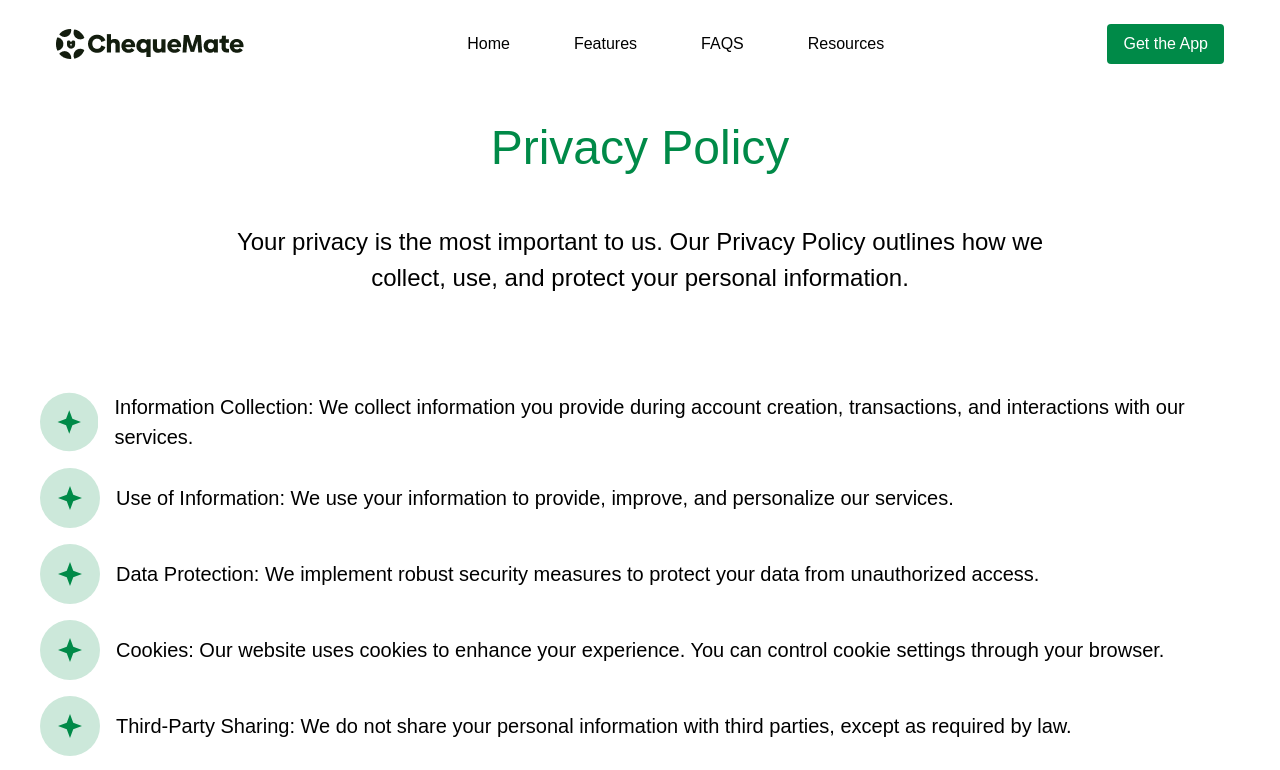
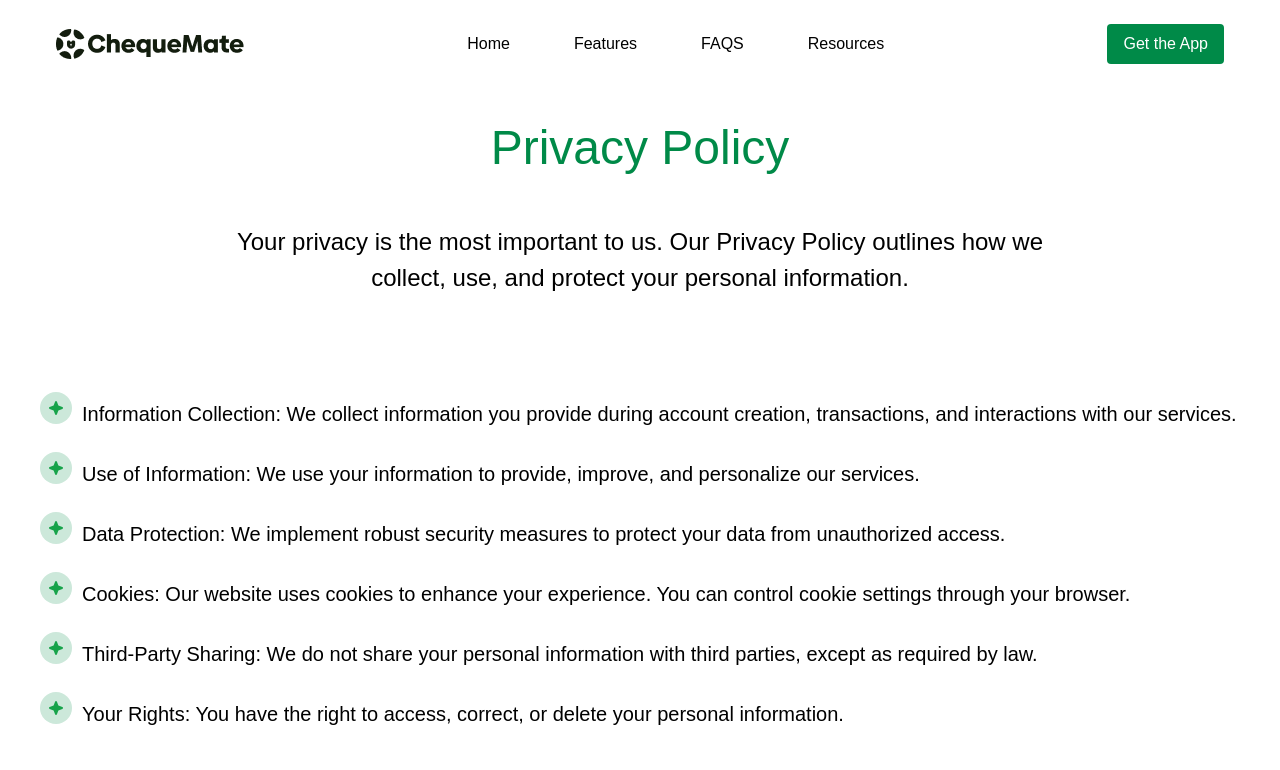
Before and after one commit to cyndylove1/chequie, a React (Vite) app: page /privacy in a window 1280 px wide. Shown: the top 770 px of the page. Built offline with nearby package versions, Linux system fonts and the light colour scheme.

Commit message:
intial commit

```diff
--- /dev/null
+++ b/src/components/Icon.jsx
@@ -0,0 +1,12 @@
+import React from "react";
+import { PiStarFourFill } from "react-icons/pi";
+const Icon = () =>{
+    return(
+        <li className="flex items-start gap-4 pb-3">
+            <span className="bg-[#CCE8DA] text-green-600 rounded-full p-2 ">
+                <PiStarFourFill />
+            </span>
+        </li>
+    )
+}
+export default Icon;
--- a/src/pages/PrivacyAndPolicy/index.jsx
+++ b/src/pages/PrivacyAndPolicy/index.jsx
@@ -1,3 +1,4 @@
+import Icon from "../../components/Icon";
 import Save from "../../components/Save";
 import Title from "../../components/Title";
 
@@ -23,21 +24,8 @@ const PrivacyAndSupport = () =>{
             <div className="xl:mt-[6rem] md:mt-[3rem] mt-[1rem] md:mx-10 mx-4">
                 <ul>
                     {privacy.map((privacy, index) => (
-                        <li key={index} className="flex items-center h-fit mb-4 w-fit">
-                        <svg
-                            width="60"
-                            height="60"
-                            viewBox="0 0 60 60"
-                            fill="none"
-                            xmlns="http://www.w3.org/2000/svg"
-                            className="mr-4"
-                        >
-                            <rect width="60" height="60" rx="30" fill="#CCE8DA" />
-                            <path
-                            d="M30 18L33.2411 26.7589L42 30L33.2411 33.2411L30 42L26.7589 33.2411L18 30L26.7589 26.7589L30 18Z"
-                            fill="#008A48"
-                            />
-                        </svg>
+                        <li key={index} className="flex items-center h-fit mb-4 w-fit gap-[10px]">
+                            <Icon/>
                         <span className="md:text-[20px] text-[14px]">{privacy}</span>
                         </li>
                     ))}
--- a/src/pages/TermsAndServices/index.jsx
+++ b/src/pages/TermsAndServices/index.jsx
@@ -1,3 +1,4 @@
+import Icon from "../../components/Icon";
 import Save from "../../components/Save";
 import Title from "../../components/Title";
 
@@ -23,24 +24,11 @@ const TermsAndServices = () => {
             </p>
         </div>
 
-        <div className="xl:mt-[6rem] md:mt-[3rem] mt-[1rem] md:mx-10 mx-4">
-            <ul>
+        <div className="xl:mt-[6rem] md:mt-[3rem] mt-[1rem] md:mx-10 mx-4 ">
+            <ul className="">
             {terms.map((term, index) => (
-                <li key={index} className="flex items-center h-fit mb-4">
-                <svg
-                    width="60"
-                    height="60"
-                    viewBox="0 0 60 60"
-                    fill="none"
-                    xmlns="http://www.w3.org/2000/svg"
-                    className="mr-4"
-                >
-                    <rect width="60" height="60" rx="30" fill="#CCE8DA" />
-                    <path
-                    d="M30 18L33.2411 26.7589L42 30L33.2411 33.2411L30 42L26.7589 33.2411L18 30L26.7589 26.7589L30 18Z"
-                    fill="#008A48"
-                    />
-                </svg>
+                <li key={index} className="flex items-center mb-4 gap-[10px]">
+                  <Icon/>
                 <span className="md:text-[20px] text-[14px]">{term}</span>
                 </li>
             ))}
```
